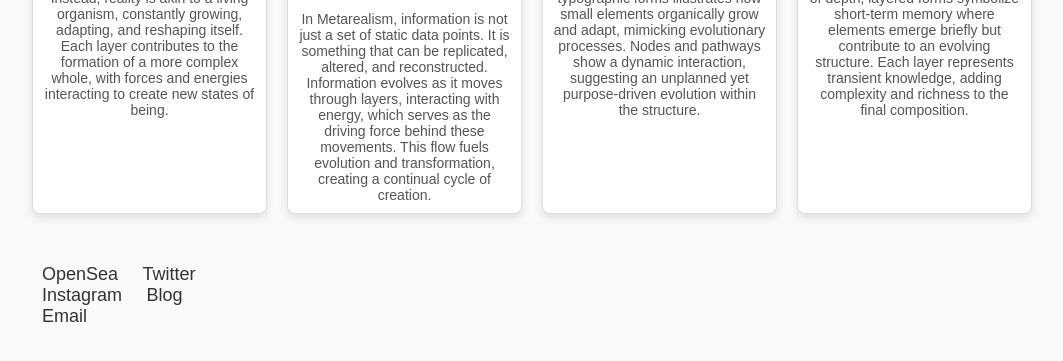
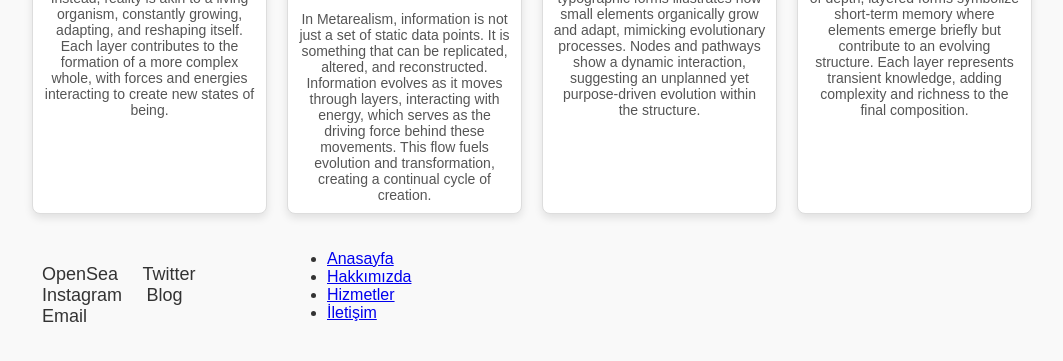
Before and after one commit to bdikici1/Metarealism1, a plain HTML site: page index.html in a window 1280 px wide. Shown: the part 408-769 px from the top of the page, without its empty margins (108-1171 px from the left). Drawn offline with Linux system fonts and the light colour scheme.

Commit message:
Add files via upload

```diff
--- a/index.html
+++ b/index.html
@@ -119,4 +119,11 @@
 
 
 </body>
-</html>
+</html><nav class="alt-menu">
+  <ul>
+    <li><a href="index.html">Anasayfa</a></li>
+    <li><a href="hakkimizda.html">Hakkımızda</a></li>
+    <li><a href="hizmetler.html">Hizmetler</a></li>
+    <li><a href="iletisim.html">İletişim</a></li>
+  </ul>
+</nav>
```
